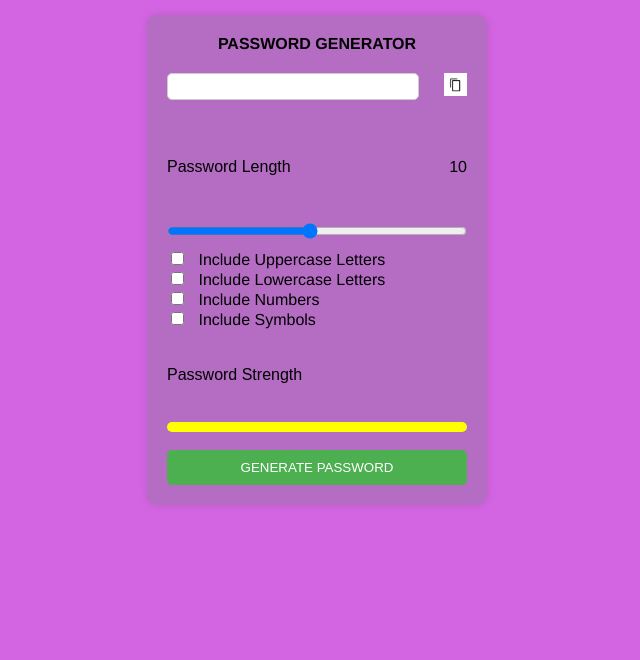
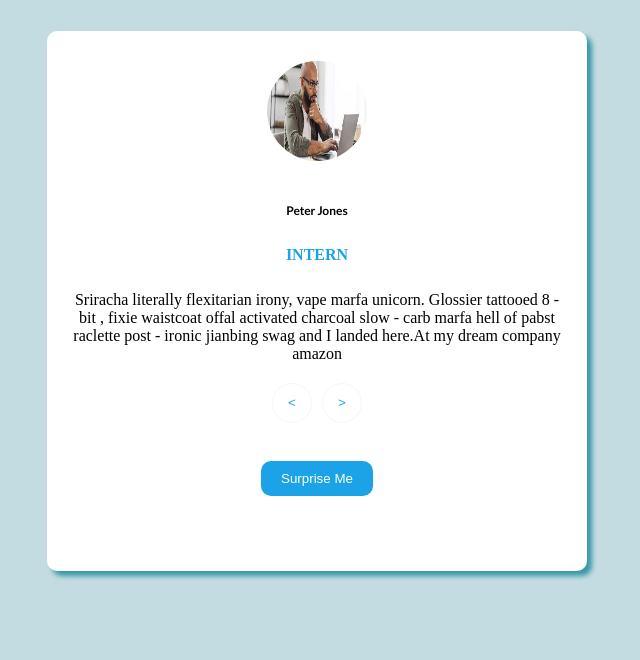
Before and after one commit to preethi1210/web_dev, a plain HTML site: page index.html in a window 1280 px wide. Shown: the part 140-800 px from the top of the page, without its empty margins (323-963 px from the left). Drawn offline with Linux system fonts and the light colour scheme.

Commit message:
Add files via upload

```diff
--- a/index.html
+++ b/index.html
@@ -4,45 +4,26 @@
     <meta charset="UTF-8">
     <meta http-equiv="X-UA-Compatible" content="IE=edge">
     <meta name="viewport" content="width=device-width, initial-scale=1.0">
-    <title>Password Generator</title>
+    <title>Document</title>
     <link rel="stylesheet" href="style.css">
 </head>
 <body>
-    <div id="container">
-        <h4>PASSWORD GENERATOR</h4>
-        <div id="display_psw">
-            <input type="text" id="password" readonly>
-            <span  id="copyBtn" data-copy-msg>
-                <img src="copy_sym.png" alt="copy sym" width="23" height="23" >
-            </span>
-        </div>
-        <div id="box">
-            <div id="Pass_len">
-                <h6>Password Length</h6>
-                <span id="lengthDisplay">0</span>
+    <h4>Our <u>Revi</u>ews</h4>
+    <div id="body1">
+        <div id="container">
+            <img src="boy1.jpeg" id="photo" alt="Profile Photo">
+            <h6 id="name">Peter Jones</h6>
+            <h5 id="job">INTERN</h5>
+            <p id="text">
+            "Sriracha  literally  flexitarian irony, vape marfa unicorn. Glossier  tattooed  8 - bit ,  fixie  waistcoat  offal  activated  charcoal  slow - carb  marfa  hell  of  pabst  raclette  post - ironic  jianbing  swag and I landed here.At my dream company"
+
+            </p>
+            <div id="move">
+                <button id="btn1" class="nav-btn">&lt;</button>
+                <button id="btn2" class="nav-btn">&gt;</button>
             </div>
-            <input type="range" min="1" max="20" class="slider" step="1" id="inputSlider">
-            <div>
-                <input type="checkbox" id="UpChar">
-                <label for="UpChar">Include Uppercase Letters</label>
-            </div>
-            <div>
-                <input type="checkbox" id="LowChar">
-                <label for="LowChar">Include Lowercase Letters</label>
-            </div>
-            <div>
-                <input type="checkbox" id="Num">
-                <label for="Num">Include Numbers</label>
-            </div>
-            <div>
-                <input type="checkbox" id="Sym">
-                <label for="Sym">Include Symbols</label>
-            </div>
-            <div>
-                <h6>Password Strength</h6>
-                <div id="indicator"></div>
-            </div><br>
-            <button id="generateBtn">GENERATE PASSWORD</button>
+            <br>
+            <button id="btn">Surprise Me</button>
         </div>
     </div>
     <script src="index.js"></script>
--- a/index.js
+++ b/index.js
@@ -1,85 +1,53 @@
-document.addEventListener('DOMContentLoaded', function() {
-    let passwordLength = 10; // Default password length
-    let password = ''; // Generated password
+const btn=document.getElementById('btn');
+const btn1=document.getElementById('btn1');
+const btn2=document.getElementById('btn2');
+const author=document.getElementById('name');
+const job=document.getElementById('job');
+const text=document.getElementById('text');
+const photo=document.getElementById('photo');
 
-    // DOM elements
-    const inputSlider = document.getElementById('inputSlider');
-    const lengthDisplay = document.getElementById('lengthDisplay');
-    const generateBtn = document.getElementById('generateBtn');
-    const passwordField = document.getElementById('password');
-    const indicator = document.getElementById('indicator');
-    const copyBtn = document.getElementById('copyBtn');
-    const checkboxes = {
-        uppercase: document.getElementById('UpChar'),
-        lowercase: document.getElementById('LowChar'),
-        numbers: document.getElementById('Num'),
-        symbols: document.getElementById('Sym')
-    };
-
-    // Initialize slider and display
-    inputSlider.value = passwordLength;
-    lengthDisplay.textContent = passwordLength;
-
-    // Event listeners
-    inputSlider.addEventListener('input', function() {
-        passwordLength = inputSlider.value;
-        lengthDisplay.textContent = passwordLength;
-        updateIndicator();
-    });
-
-    generateBtn.addEventListener('click', function() {
-        password = generatePassword(passwordLength);
-        passwordField.value = password;
-        updateIndicator();
-    });
-
-    Object.values(checkboxes).forEach(checkbox => {
-        checkbox.addEventListener('change', updateIndicator);
-    });
-
-    copyBtn.addEventListener('click', function() {
-        const password = passwordField.value;
-        if (password) {
-            navigator.clipboard.writeText(password).then(() => {
-                copyBtn.classList.add('success');
-                setTimeout(() => {
-                    copyBtn.classList.remove('success');
-                }, 2000); // Remove success indicator after 2 seconds
-            }).catch(err => {
-                console.error('Failed to copy text: ', err);
-            });
-        }
-    });
-
-
-    // Function to generate password
-    function generatePassword(length) {
-        let charset = '';
-        if (checkboxes.uppercase.checked) charset += 'ABCDEFGHIJKLMNOPQRSTUVWXYZ';
-        if (checkboxes.lowercase.checked) charset += 'abcdefghijklmnopqrstuvwxyz';
-        if (checkboxes.numbers.checked) charset += '0123456789';
-        if (checkboxes.symbols.checked) charset += '!@#$%^&*()_+-=[]{}|;:,.<>?';
-
-        let password = '';
-        for (let i = 0; i < length; i++) {
-            let randomIndex = Math.floor(Math.random() * charset.length);
-            password += charset[randomIndex];
-        }
-        return password;
+const reviews=[
+    { id:1,
+        name:"Peter Jones",
+        job:"INTERN",
+        photo:"boy1.jpeg",
+        text:"Sriracha  literally  flexitarian irony, vape marfa unicorn. Glossier  tattooed  8 - bit ,  fixie  waistcoat  offal  activated  charcoal  slow - carb  marfa  hell  of  pabst  raclette  post - ironic  jianbing  swag and I landed here.At my dream company amazon"
+    },
+   { id:2,
+    name:"Riya thakur",
+    job:"WEB DEVELOPER",
+    photo:"girl1.jpeg",
+    text:"freeCodeCamp was the gateway to my career as a software developer. The well-structured curriculum took my coding knowledge from a total beginner level to a very confident level. It was everything I needed to land at amazing company.",
+},{id:3,
+    name:"Emma Bostian",
+    job:"SOFTWARE ENGINEER",
+    photo:"girl2.jpeg",
+    text:"I've always struggled with learning JavaScript. I've taken many courses but freeCodeCamp's course was the one which stuck. Studying JavaScript as well as data structures and algorithms on freeCodeCamp gave me the skills and confidence.",
+ }];
+ let index=0;
+ window. addEventListener ("DOMContentLoaded", function () {
+    showPerson(index)});
+    function showPerson(person){
+        const item=reviews[person];
+        photo.src=item.photo;
+        author.textContent=item.name;
+        job.textContent=item.job;
+        text.textContent=item.text;
     }
-
-    // Function to set indicator color
-    function updateIndicator() {
-        const length = passwordLength;
-        indicator.className = '';
-        if (length <= 5) {
-            indicator.classList.add('weak');
-        } else if (length >5 && length<=10) {
-            indicator.classList.add('medium');
-        } else {
-            indicator.classList.add('strong');
-        }
+btn2.addEventListener("click",function(){
+    index++;
+    if(index>reviews.length){
+        index=0;
     }
-
-    updateIndicator();
+    showPerson(index);
 });
+btn1.addEventListener("click",function(){
+    index--;
+    if (index<0) {
+        index=reviews.length-1;
+    }
+    showPerson(index);
+});
+btn.addEventListener("click",function(){
+    showPerson(Math.floor(Math.random()*reviews.length));
+});
--- a/style.css
+++ b/style.css
@@ -1,105 +1,89 @@
 body {
-    background-color: #d365e2;
-    display: flex;
-    justify-content: center;
-    align-items: center;
-    height: 100vh;
-    margin: 0;
-    font-family: 'Franklin Gothic Medium', 'Arial Narrow', Arial, sans-serif;
+    background-color: rgb(195, 220, 225);
 }
 
-#container {
-    background-color: #b46dc3;
-    padding: 20px;
-    border-radius: 10px;
-    box-shadow: 0 0 10px rgba(0, 0, 0, 0.1);
-    width: 300px;
+#body1 {
+    flex-direction: row;
+    display: flex;
+    align-items: center;
+    justify-content: center;
+    height: 500px; /* Ensure full height for vertical centering */
 }
 
 h4 {
     text-align: center;
-    margin: 0 0 20px 0;
+    font-size: 50px;
+    font-family: 'Franklin Gothic Medium', 'Arial Narrow', Arial, sans-serif;
 }
 
-#display_psw {
-    display: flex;
-    align-items: center;
-    justify-content: space-between;
-    margin-bottom: 20px;
+u {
+    text-decoration-color: rgb(15, 136, 235);
 }
 
-#display_psw input {
-    width: 80%;
-    padding: 5px;
-    border: 1px solid #ccc;
-    border-radius: 5px;
-}
-
-#display_psw span {
-    cursor: pointer;
-}
-
-#box {
-    display: flex;
-    flex-direction: column;
-}
-
-#Pass_len {
-    display: flex;
-    justify-content: space-between;
+#container {
+    display: block;
+    box-shadow: 5px 5px 5px rgb(57, 151, 168); /* Corrected box-shadow format */
+    background-color: white;
+    width: 500px;
+    height: 500px;
     align-items: center;
+    text-align: center;
+    justify-content: center;
+    border-radius: 10px;
+    padding: 20px;
+    position: relative; /* To position absolute elements within */
 }
 
 h6 {
-    font: 1em sans-serif;
+    font-weight: bold;
+    font-size: .75em;
+    font-family: 'Trebuchet MS', 'Lucida Sans Unicode', 'Lucida Grande', 'Lucida Sans', Arial, sans-serif;
 }
 
-.slider {
-    width: 100%;
-    margin: 10px 0;
+h5 {
+    color: rgb(28, 163, 231);
+    font-size: 1em;
 }
 
-input[type="checkbox"] {
-    margin-right: 10px;
+#btn {
+    background-color: rgb(28, 163, 231);
+    border-radius: 10px;
+    cursor: pointer;
+    margin-top: 20px;
+    padding: 10px 20px;
+    color: white;
+    border: none;
 }
 
-label {
-    margin-bottom: 10px;
+#photo {
+    width: 100px;
+    height: 100px;
+    border-radius: 50%;
+    padding: 10px;
 }
 
-#indicator {
-    height: 10px;
-    width: 100%;
-    background-color: rgb(174, 237, 3);
-    border-radius: 5px;
+#move {
+    display: flex;
+    align-items: center;
+    justify-content: center;
+    gap: 10px;
+    margin-top: 20px; /* Add some space above the buttons */
 }
 
-button {
-    background-color: #4CAF50;
-    color: white;
-    padding: 10px;
-    border: none;
-    border-radius: 5px;
+.nav-btn {
+    color: rgb(28, 163, 231);
+    background-color: white;
+    border: 1px solid rgb(250, 244, 244);
+    border-radius: 50%;
     cursor: pointer;
-    text-align: center;
+    width: 40px;
+    height: 40px;
+    display: flex;
+    align-items: center;
+    justify-content: center;
 }
 
-button:hover {
-    background-color: #45a049;
+#move, #btn1, #btn2 {
+    position: static;
+     /* Remove absolute positioning to keep in flow */
 }
-
-#indicator.weak {
-    background-color: red;
-}
-
-#indicator.medium {
-    background-color: yellow;
-}
-
-#indicator.strong {
-    background-color: green;
-}
-
-#copyBtn.success img {
-    filter: invert(41%) sepia(56%) saturate(1187%) hue-rotate(86deg) brightness(102%) contrast(99%);
-}
```
Also changed, not shown: boy1.jpeg (added), girl1.jpeg (added), girl2.jpeg (added).
